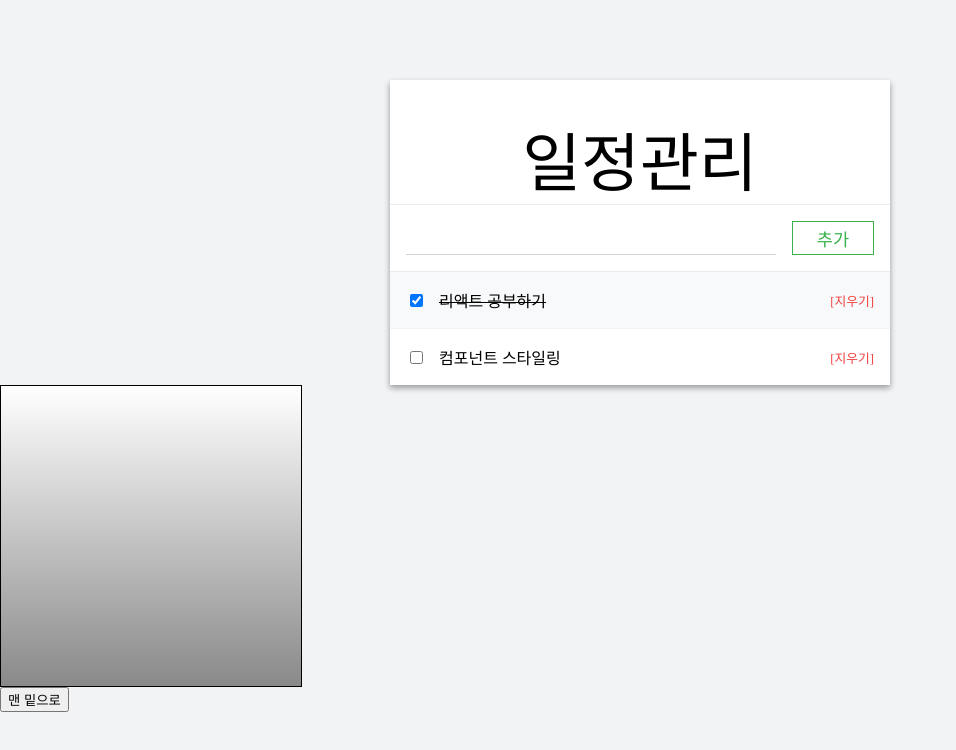
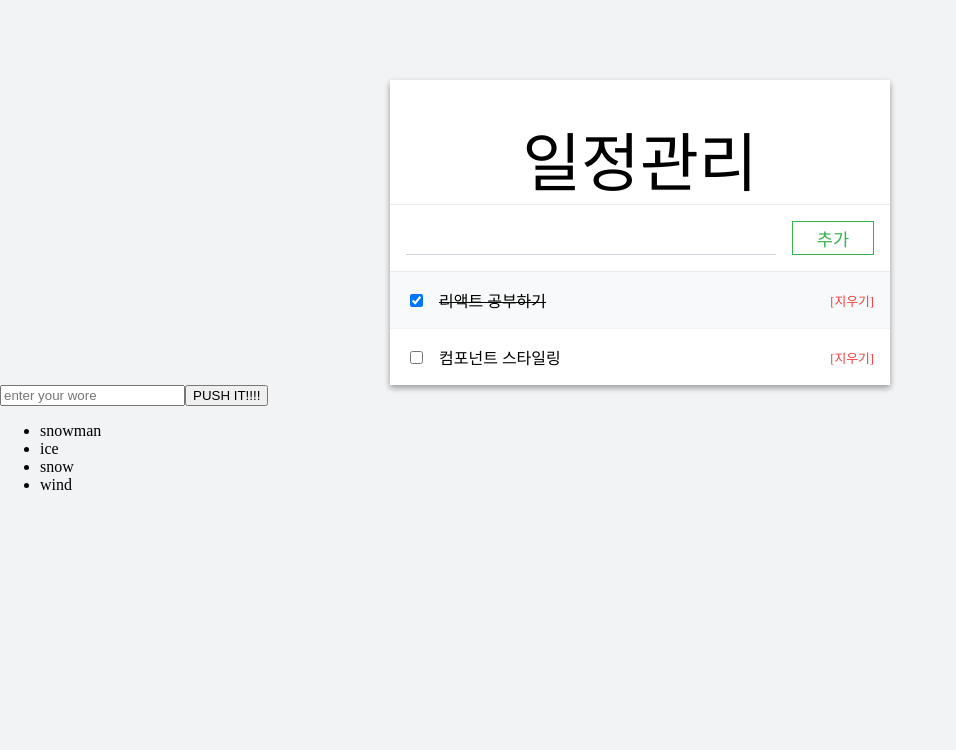
Before and after one commit to writepro4/todolist, a React (Create React App) app: page / in a window 1280 px wide. Shown: the top 750 px of the page, without its empty margins (0-956 px from the left). Built offline with nearby package versions, Linux system fonts and the light colour scheme.

Commit message:
[update] MapExample.js 리액트 - 반복 컴포넌트 렌더링

```diff
--- a/src/App.js
+++ b/src/App.js
@@ -4,7 +4,8 @@ import TodoInput from "./components/TodoInput";
 import TodoList from "./components/TodoList";
 // import Event from "./components/event";
 // import ValidationSample from "./components/ValidationSample";
-import ScrollBox from "./components/ScrollBox";
+// import ScrollBox from "./components/ScrollBox";
+import MapExample from "./components/MapExample";
 
 class App extends Component {
     state = {
@@ -119,10 +120,9 @@ class App extends Component {
                     />
                     <TodoList todos={todos} onToggle={handleToggle} onRemove={handleRemove}/>
                 </PageTemplate>
+
                 <div>
-                    <ScrollBox ref={(ref)=>this.ScrollBox=ref}/>
-                    <button onClick={() =>
-                        this.ScrollBox.scrollToBottom()}>맨 밑으로</button>
+                    <MapExample/>
                 </div>
             </>
 
--- /dev/null
+++ b/src/components/MapExample.js
@@ -0,0 +1,52 @@
+import React, {Component} from 'react';
+
+class MapExample extends Component {
+
+    state = {
+        names: ['snowman', 'ice', 'snow', 'wind'],
+        name: ''
+    }
+
+    //입력한 값 가져오기
+    inputChange = (e) => {
+        this.setState({
+            name: e.target.value
+        })
+    }
+
+    //버튼 동작 함수
+    BtnClick = () => {
+        this.setState({
+            //입력한 값을 가져오고
+            names: this.state.names.concat(this.state.name),
+            //공백 상태로 만든다.
+            name: ''
+        })
+    }
+
+    handleRemove = (index) => {
+        const {names} = this.state;
+        this.setState({
+            names: names.filter((item, i) => i !== index)
+        })
+    }
+
+    render() {
+        //함수
+        const namelist = this.state.names.map((name, index) => (
+            <li key={index} onDoubleClick={() => this.handleRemove(index)}>{name}</li>
+        ));
+        //return에서 다 처리함
+        return (
+            <div>
+                {/*setState로 값을 보내준뒤에 */}
+                <input onChange={this.inputChange} placeholder="enter your wore" value={this.state.name}/>
+                {/*setState에 그 값을 배열에 넣어준다. */}
+                <button onClick={this.BtnClick}>PUSH IT!!!!</button>
+                <ul>{namelist}</ul>
+            </div>
+        )
+    }
+}
+
+export default MapExample;
```
